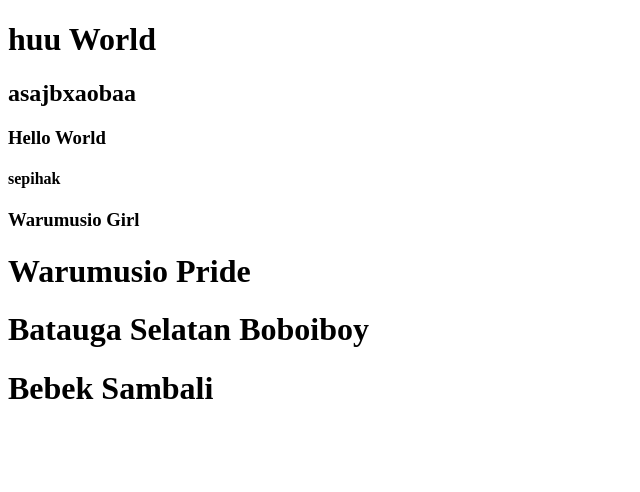
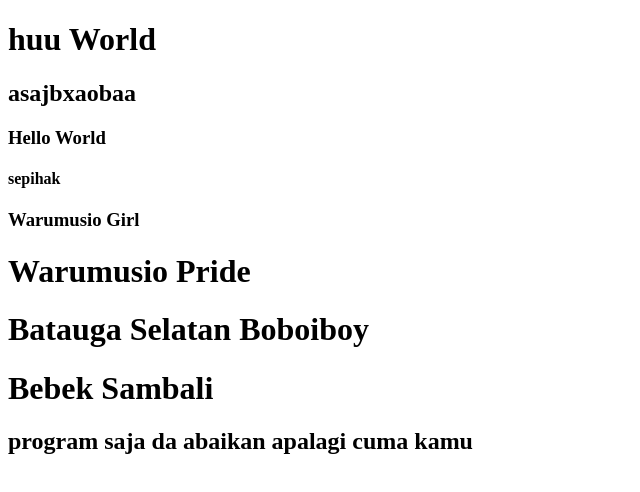
Before and after one commit to ARSAL21/latihan, a plain HTML site: page index.html in a window 1280 px wide. Shown: the whole page, without its empty margins (0-640 px from the left). Drawn offline with Linux system fonts and the light colour scheme.

Commit message:
Rorrrrrrrrr

```diff
--- a/index.html
+++ b/index.html
@@ -14,5 +14,6 @@
     <h1>Warumusio Pride</h1>
     <h1>Batauga Selatan Boboiboy</h1>
     <h1>Bebek Sambali</h1>
+    <h2>program saja da abaikan apalagi cuma kamu</h2>
 </body>
 </html>
```
